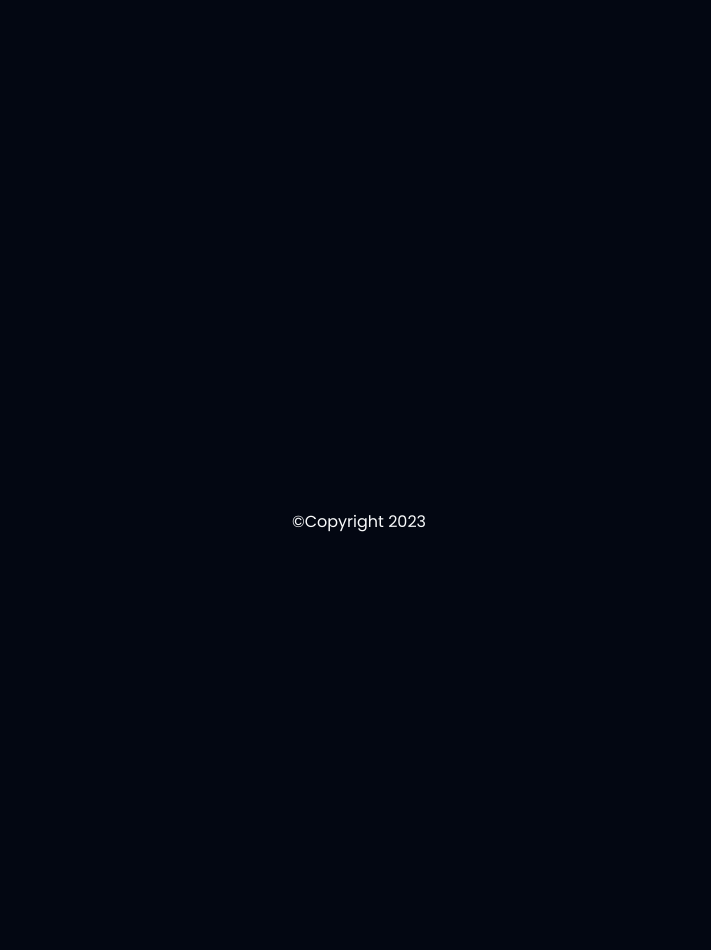
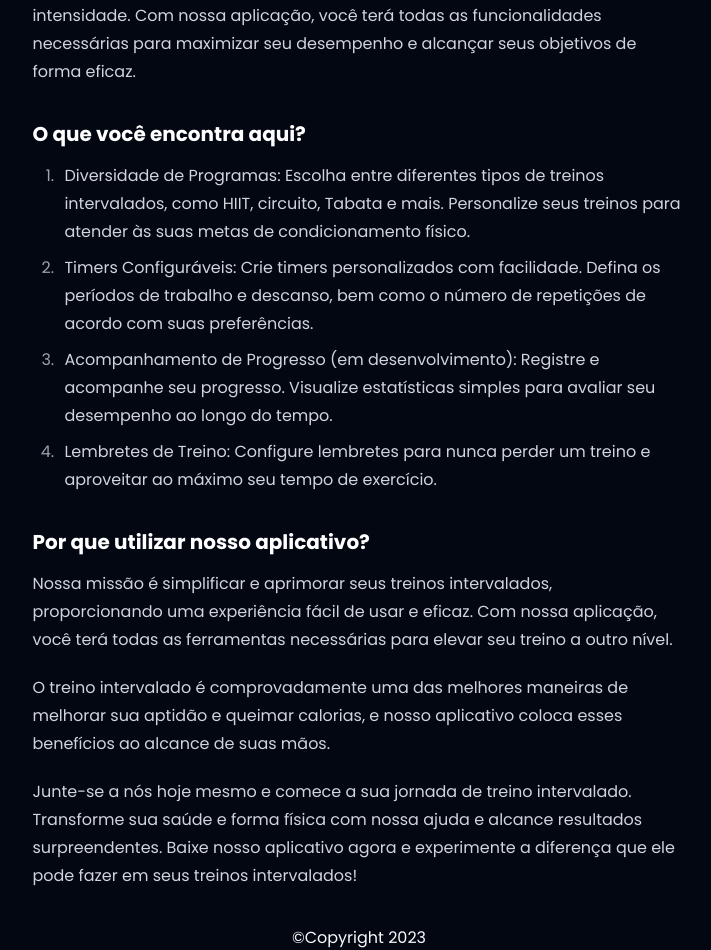
Before and after one commit to johnnysn/intervals, a Next.js app: page /about in a window 1280 px wide. Shown: the part 230-1180 px from the top of the page, without its empty margins (281-992 px from the left). Before the commit the page ends 800 px from the top, so only its background shows below. Built offline with nearby package versions, Linux system fonts and the light colour scheme.

Commit message:
feat: Página de about

```diff
--- a/package.json
+++ b/package.json
@@ -15,6 +15,7 @@
     "react-icons": "^4.11.0"
   },
   "devDependencies": {
+    "@tailwindcss/typography": "^0.5.10",
     "@types/node": "latest",
     "@types/react": "latest",
     "@types/react-dom": "latest",
--- a/src/app/about/page.tsx
+++ b/src/app/about/page.tsx
@@ -1,9 +1,68 @@
-import React from 'react'
+import React from 'react';
 
-type Props = {}
+type Props = {};
 
 export default function Page({}: Props) {
   return (
-    <div>About</div>
-  )
+    <div className='flex justify-center'>
+      <article className="prose prose-invert">
+        <h2>Sobre o Intervals</h2>
+
+        <p>
+          Bem-vindo ao nosso aplicativo de Treino Intervalado - a sua ferramenta
+          essencial para alcançar resultados extraordinários em seus treinos de
+          alta intensidade. Com nossa aplicação, você terá todas as
+          funcionalidades necessárias para maximizar seu desempenho e alcançar
+          seus objetivos de forma eficaz.
+        </p>
+
+        <h3>O que você encontra aqui?</h3>
+
+        <ol>
+          <li>
+            Diversidade de Programas: Escolha entre diferentes tipos de treinos
+            intervalados, como HIIT, circuito, Tabata e mais. Personalize seus
+            treinos para atender às suas metas de condicionamento físico.
+          </li>
+          <li>
+            Timers Configuráveis: Crie timers personalizados com facilidade.
+            Defina os períodos de trabalho e descanso, bem como o número de
+            repetições de acordo com suas preferências.
+          </li>
+          <li>
+            Acompanhamento de Progresso (em desenvolvimento): Registre e
+            acompanhe seu progresso. Visualize estatísticas simples para avaliar
+            seu desempenho ao longo do tempo.
+          </li>
+          <li>
+            Lembretes de Treino: Configure lembretes para nunca perder um treino
+            e aproveitar ao máximo seu tempo de exercício.
+          </li>
+        </ol>
+
+        <h3>Por que utilizar nosso aplicativo?</h3>
+
+        <p>
+          Nossa missão é simplificar e aprimorar seus treinos intervalados,
+          proporcionando uma experiência fácil de usar e eficaz. Com nossa
+          aplicação, você terá todas as ferramentas necessárias para elevar seu
+          treino a outro nível.
+        </p>
+
+        <p>
+          O treino intervalado é comprovadamente uma das melhores maneiras de
+          melhorar sua aptidão e queimar calorias, e nosso aplicativo coloca
+          esses benefícios ao alcance de suas mãos.
+        </p>
+
+        <p>
+          Junte-se a nós hoje mesmo e comece a sua jornada de treino
+          intervalado. Transforme sua saúde e forma física com nossa ajuda e
+          alcance resultados surpreendentes. Baixe nosso aplicativo agora e
+          experimente a diferença que ele pode fazer em seus treinos
+          intervalados!
+        </p>
+      </article>
+    </div>
+  );
 }
--- a/tailwind.config.ts
+++ b/tailwind.config.ts
@@ -15,6 +15,8 @@ const config: Config = {
       },
     },
   },
-  plugins: [],
+  plugins: [
+    require('@tailwindcss/typography'),
+  ],
 }
 export default config
```
Also changed, not shown: 1 other file (tests, documents, lock files or other folders).
